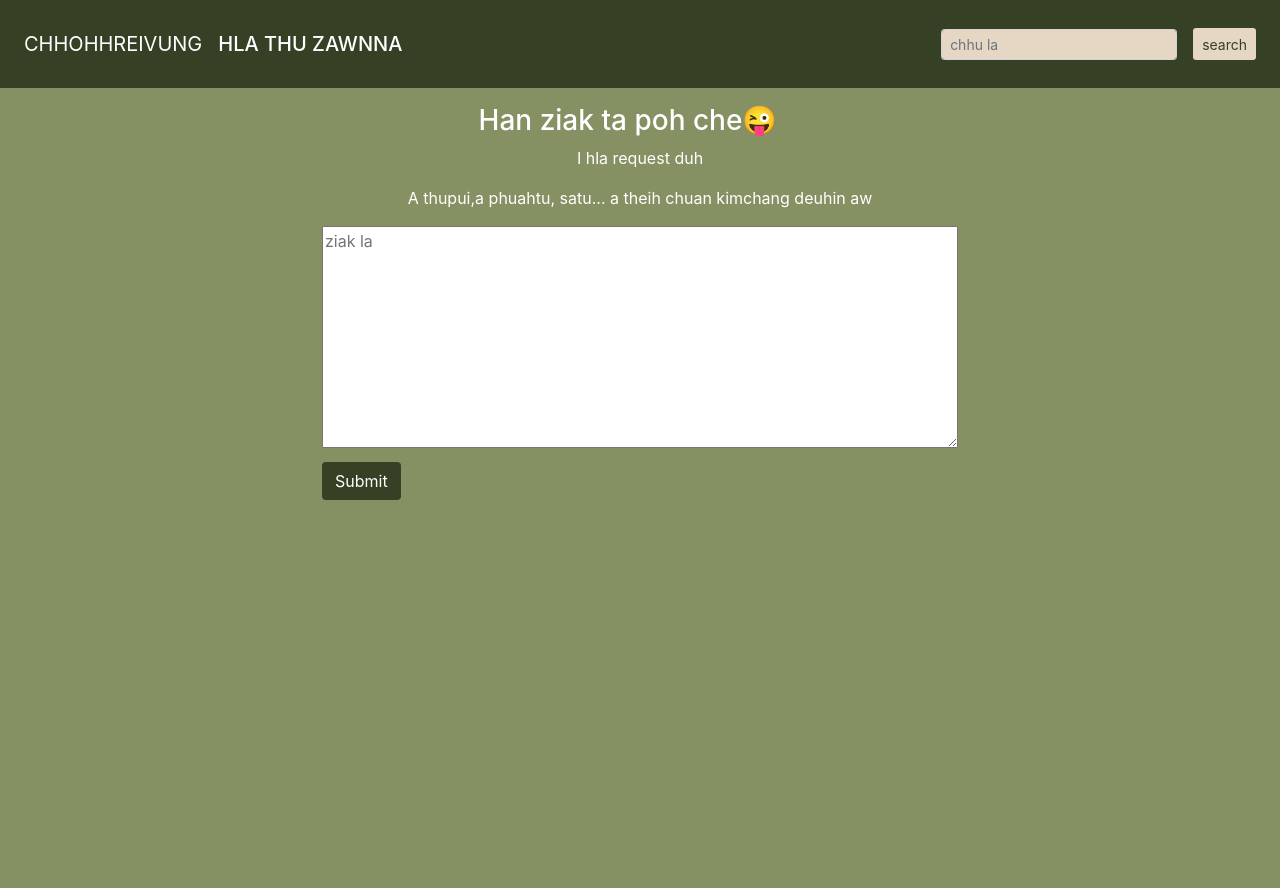
After one commit to pachuau10/zolyrics, a Django app: page /request/ in a window 1280 px wide. The commit adds this page. Run offline with Django 5.2, Linux system fonts and the light colour scheme; some libraries are stand-ins or nearby versions.

Commit message:
Request update

```diff
--- a/hla/urls.py
+++ b/hla/urls.py
@@ -4,6 +4,7 @@ from . import views
 urlpatterns = [
     path('',views.home,name="home"),
     path('hla/',views.hla,name="hla"),
-    path('hla/<int:pk>/',views.hla,name="hla")
+    path('hla/<int:pk>/',views.hla,name="hla"),
+    path('request/',views.request_view,name='request')
 
 ]
--- a/hla/views.py
+++ b/hla/views.py
@@ -40,3 +40,6 @@ def home(request):
 def hla(request, pk):
     data = get_object_or_404(Data, pk=pk)
     return render(request, 'hla.html', {'data': data})
+
+def request_view(request):
+    return render(request,'request.html')
--- /dev/null
+++ b/templates/request.html
@@ -0,0 +1,80 @@
+
+{% load static %}
+
+
+
+<!DOCTYPE html>
+<html lang="en">
+<head>
+    <meta charset="utf-8">
+    <link rel="stylesheet" href="https://code.jquery.com/ui/1.14.1/themes/base/jquery-ui.css">
+    <meta name="viewport" content="width=device-width, initial-scale=1, shrink-to-fit=no">
+    <script async src="https://pagead2.googlesyndication.com/pagead/js/adsbygoogle.js?client=ca-pub-4913010328689287"
+     crossorigin="anonymous"></script>
+
+
+    <!-- Bootstrap CSS -->
+    <link rel="stylesheet" href="https://cdn.jsdelivr.net/npm/bootstrap@4.4.1/dist/css/bootstrap.min.css" integrity="sha384-Vkoo8x4CGsO3+Hhxv8T/Q5PaXtkKtu6ug5TOeNV6gBiFeWPGFN9MuhOf23Q9Ifjh" crossorigin="anonymous">
+    <link rel="stylesheet" href="{% static 'style.css' %}">
+
+
+    <meta charset="UTF-8">
+    <meta name="viewport" content="width=device-width, initial-scale=1.0">
+    <title>Request</title>
+</head>
+<body>
+
+<nav class="navbar navbar-expand-lg navbar-dark p-4" style="background-color: rgb(53, 64, 36);">
+  <a class="navbar-brand" href="{% url 'home' %}">CHHOHHREIVUNG</a>
+  <button class="navbar-toggler" type="button" data-toggle="collapse"
+          data-target="#navbarSupportedContent"
+          aria-controls="navbarSupportedContent" aria-expanded="false"
+          aria-label="Toggle navigation">
+    <span class="navbar-toggler-icon"></span>
+  </button>
+
+  <div class="collapse navbar-collapse" id="navbarSupportedContent">
+    <div class="d-flex flex-column flex-lg-row align-items-lg-center w-100">
+      <h5 class="text-white mr-auto mb-2 mb-lg-0">HLA THU ZAWNNA</h5>
+
+      <form class="form-inline my-2 my-lg-0" method="GET" action="{% url 'home' %}">
+
+        <input class="form-control form-control-sm w-auto mr-2"
+             type="search"
+             placeholder="chhu la"
+             name="q"
+             aria-label="Search"
+             style="width: 200px;background-color: rgb(229,215, 196);color: rgb(53, 64, 36);
+                 input::placeholder {
+      color: rgb(53, 64, 36);
+      opacity: 1; /* Make sure it’s not faded */
+    }">
+      <button class="btn btn-sm ml-2"
+        style="padding-top: 4px; padding-bottom: 4px; height: 32px;
+               background-color: rgb(229,215,196); color: rgb(53, 64, 36);">
+    search
+</button>
+      </form>
+    </div>
+  </div>
+</nav>
+<div style="background-color: rgb(133,144,99); min-height: 100vh;">
+            <div class="container">
+          <h3 class="text-right text-lg-center pr-4 pt-3 text-white" >Han ziak ta poh che😜</h3>
+                <p class="text-white text-center">I hla request duh</p>
+                <p class="text-white text-center">A thupui,a phuahtu, satu... a theih chuan kimchang deuhin aw</p>
+            </div>
+
+<div class="d-flex justify-content-center align-items-center">
+    <div class="Reques">
+        <form method="POST">
+            {% csrf_token %}
+            <textarea name="request" rows="9" cols="60" placeholder="ziak la"></textarea><br>
+            <button type="submit" class="btn mt-2 text-white" style="background-color: rgb(53, 64, 36);">Submit</button>
+        </form>
+    </div>
+</div>
+
+</div>
+</body>
+</html>
```
Also changed, not shown: templates/home.html (+16 -8 lines).
